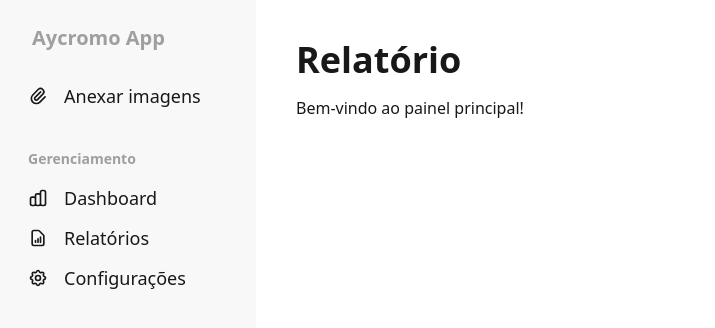
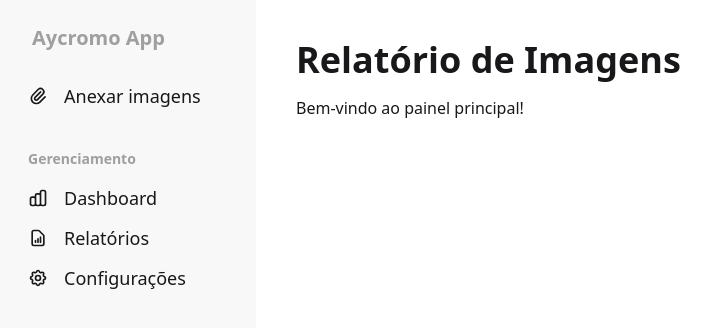
Before and after one commit to jorgelucasalima/aycromo-electron-front, a React (Vite) app: page /relatorios in a window 1280 px wide. Shown: the top 328 px of the page, without its empty margins (0-715 px from the left). Built offline with nearby package versions, Linux system fonts and the light colour scheme.

Commit message:
relatorio

```diff
--- a/package.json
+++ b/package.json
@@ -20,6 +20,7 @@
   "devDependencies": {
     "@electron-forge/cli": "^7.8.1",
     "@electron-forge/maker-deb": "^7.8.1",
+    "@electron-forge/maker-dmg": "^7.10.2",
     "@electron-forge/maker-rpm": "^7.8.1",
     "@electron-forge/maker-squirrel": "^7.8.1",
     "@electron-forge/maker-zip": "^7.8.1",
--- a/src/pages/Relatorios.jsx
+++ b/src/pages/Relatorios.jsx
@@ -1,7 +1,7 @@
 export default function Relatorios() {
   return (
     <div>
-      <h1 className="text-4xl font-bold">Relatório</h1>
+      <h1 className="text-4xl font-bold">Relatório de Imagens</h1>
       <p className="mt-4">Bem-vindo ao painel principal!</p>
     </div>
   );
```
Also changed, not shown: 1 other file (tests, documents, lock files or other folders).
